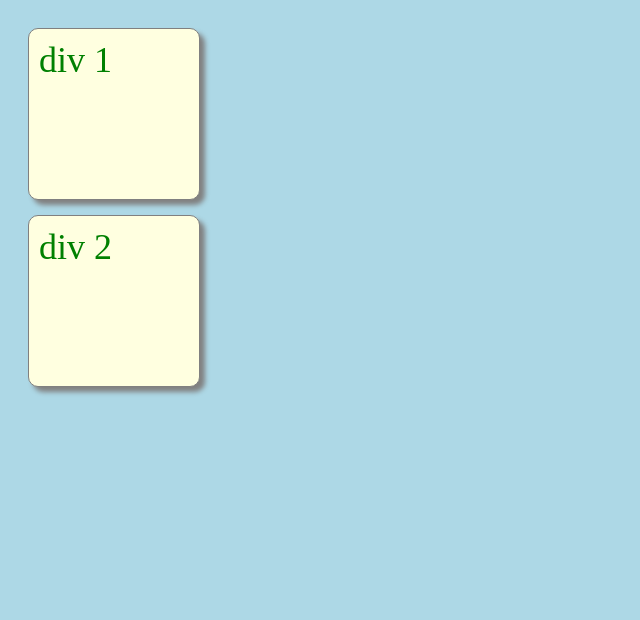
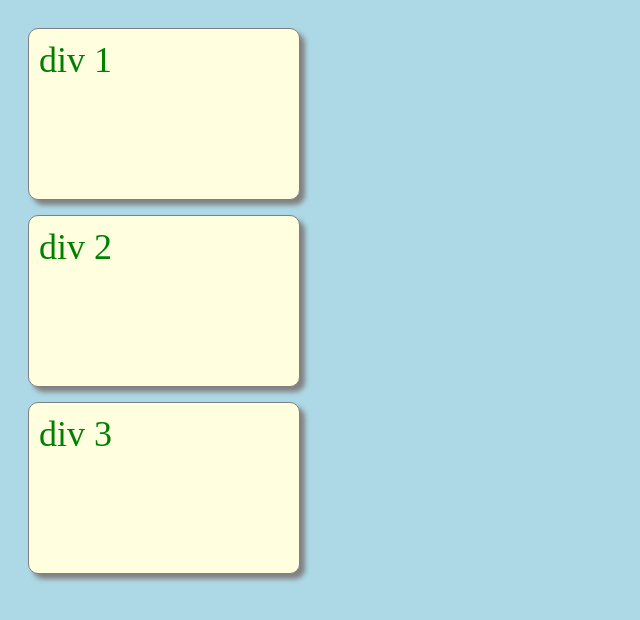
Before and after one commit to alex28742/gulp_study, a website: page app/index.html in a window 1280 px wide. Shown: the whole page, without its empty margins (0-640 px from the left). Drawn offline with Linux system fonts and the light colour scheme.

Commit message:
some work in linux

```diff
--- a/app/index.html
+++ b/app/index.html
@@ -11,6 +11,7 @@
 <body>
   <div></div>
   <div></div>
+  <div></div>
 </body>
 <!-- сначала подключаем библиотеки -->
 <script src="js/libs.min.js"></script>
--- a/app/sass/_part.sass
+++ b/app/sass/_part.sass
@@ -1,6 +1,6 @@
 div
   background: lightgreen
-  width: 150px
+  width: 250px
   height: 150px
   margin: 15px
   border: 1px solid gray
--- a/package.json
+++ b/package.json
@@ -26,6 +26,7 @@
     "gulp-rename": "^1.2.2",
     "gulp-sass": "^3.1.0",
     "gulp-uglifyjs": "^0.6.2",
-    "imagemin-pngquant": "^5.0.1"
+    "imagemin-pngquant": "^5.0.1",
+    "node-sass": "^4.7.2"
   }
 }
```
Also changed, not shown: app/css/main.css, 1 other file.
